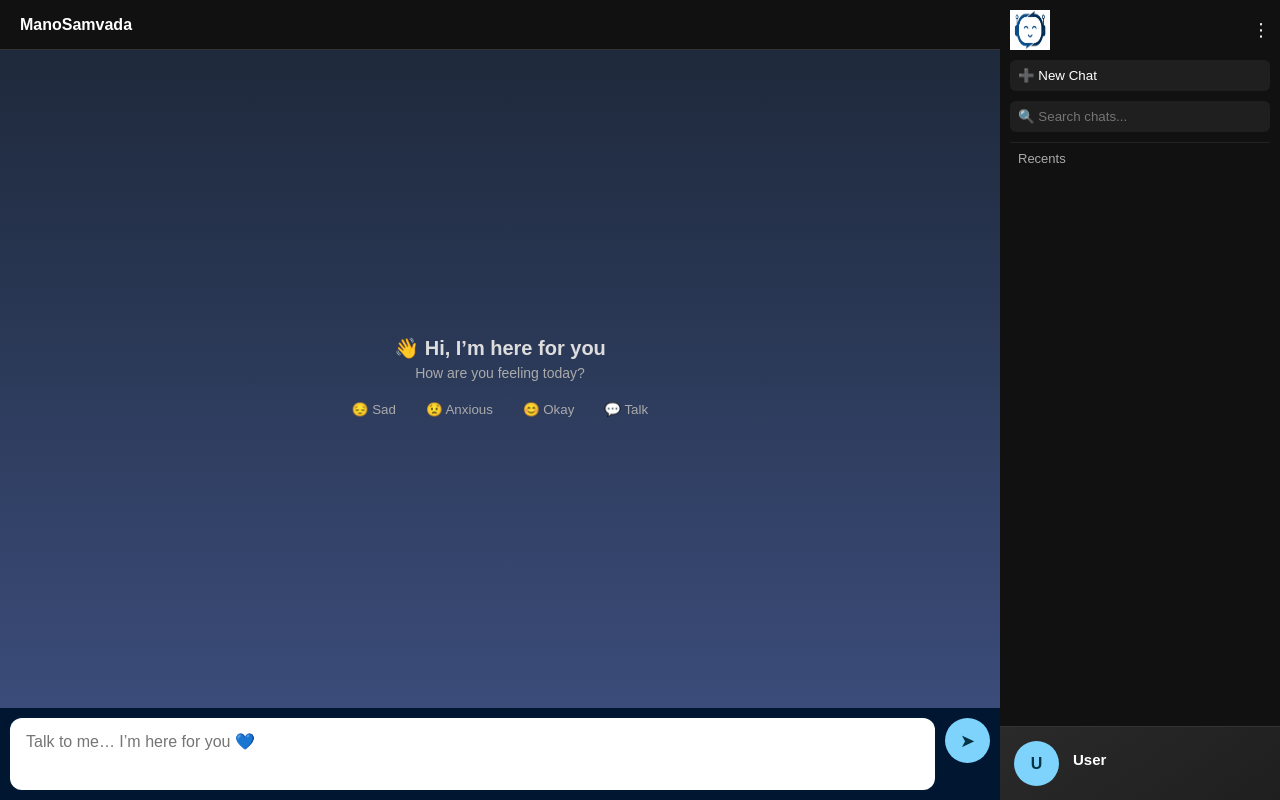
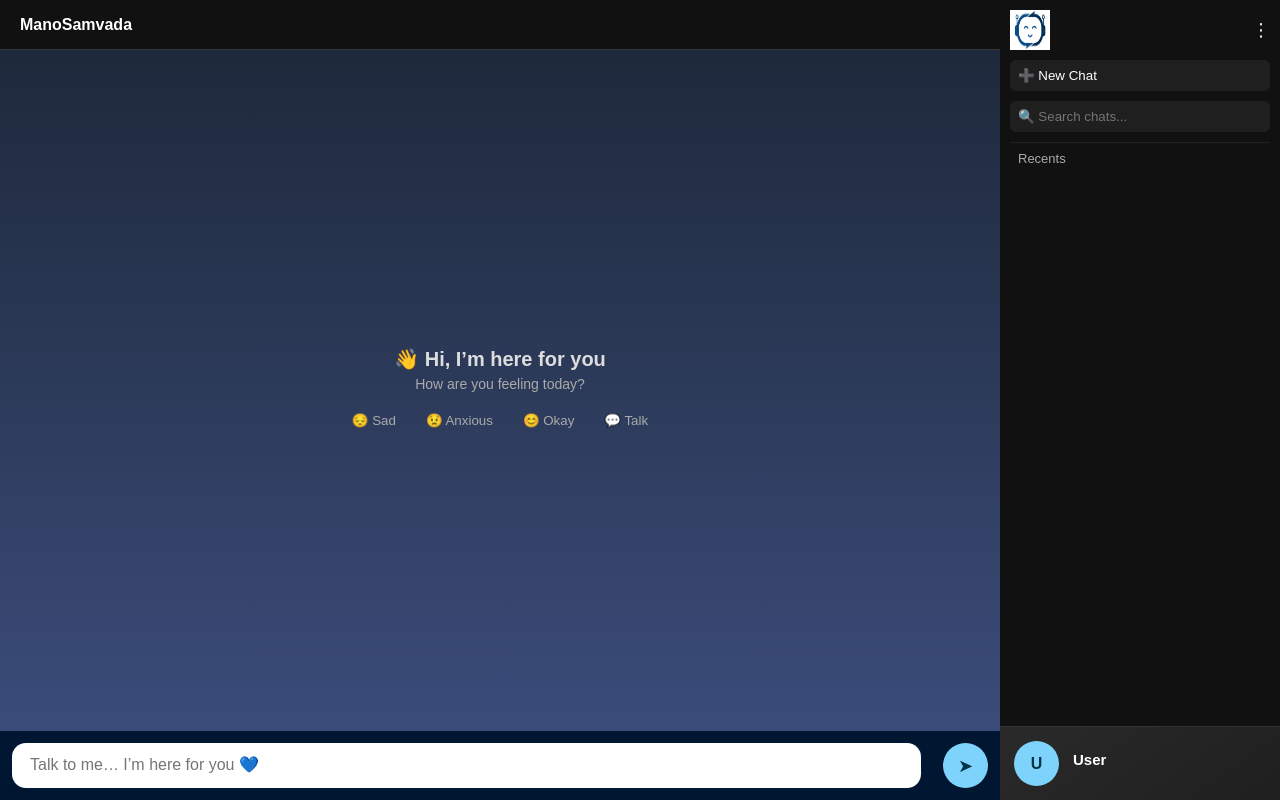
Before and after one commit to Apoorva-22/ManoSamvada, a Flask app: page /chat-page in a window 1280 px wide. Run offline with Flask 3, Linux system fonts and the light colour scheme; the visitor is signed in with stand-in values (Sample User, id 1); data that the repository does not hold is empty; some libraries are stand-ins or nearby versions.

Commit message:
Update style.css

```diff
--- a/static/style.css
+++ b/static/style.css
@@ -94,33 +94,33 @@ body, html {
 }
 
 /* ================= INPUT ================= */
-.input-area {
-  display: flex;
-  padding: 10px;
-  background: #011631;
-  position: sticky;
-  bottom: 0;
+.input-area{
+  display:flex;
+  align-items:center;
+  gap:12px;
+
+  padding:12px;
+  background:#011631;
 }
 
 .input-area textarea{
-  flex: 1;
-  width: 100%;
+  flex:1;
 
-  min-height: 52px;
-  max-height: 140px;
+  height:45px;
+  min-height:45px;
+  max-height:45px;
 
-  padding: 12px 16px;
+  padding:10px 18px;
 
-  border-radius: 12px;
-  border: none;
-  outline: none;
+  border-radius:14px;
+  border:none;
+  outline:none;
 
-  resize: none;
+  resize:none;
+  overflow:hidden;
 
-  font-size: 16px;
-  line-height: 1.5;
-
-  overflow-y: auto;
+  font-size:16px;
+  line-height:24px;
 }
 
 .input-area textarea:focus {
@@ -671,22 +671,26 @@ body.modal-open .container {
     justify-content:flex-end;
 }
 
-.bubble.user:hover .msg-actions{
+.bubble.user:hover > .msg-actions{
     display:flex;
 }
 
 .msg-actions button{
-    background:rgba(255,255,255,0.08);
+    background:transparent;
     border:none;
-    color:white;
+    color:#dbeafe;
+
     border-radius:6px;
-    padding:4px 6px;
+
+    padding:2px 4px;
+
     cursor:pointer;
+
     font-size:13px;
 }
 
 .msg-actions button:hover{
-    background:rgba(255,255,255,0.15);
+    background:rgba(255,255,255,0.08);
 }
 
 .msg-text[contenteditable="true"]{
```
